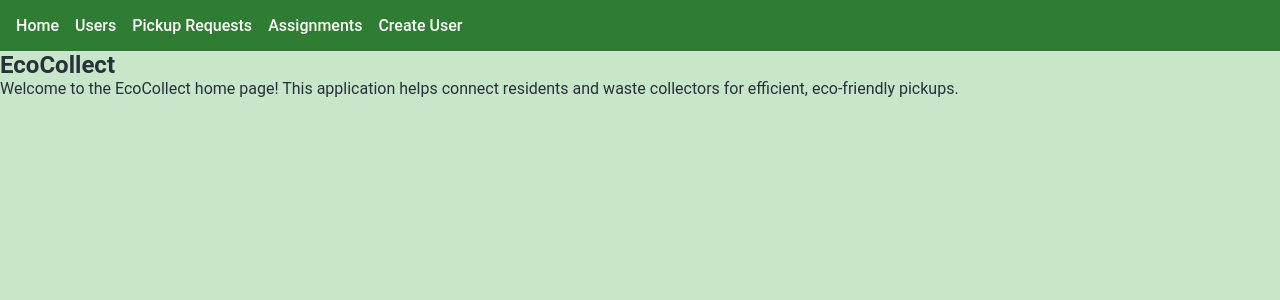
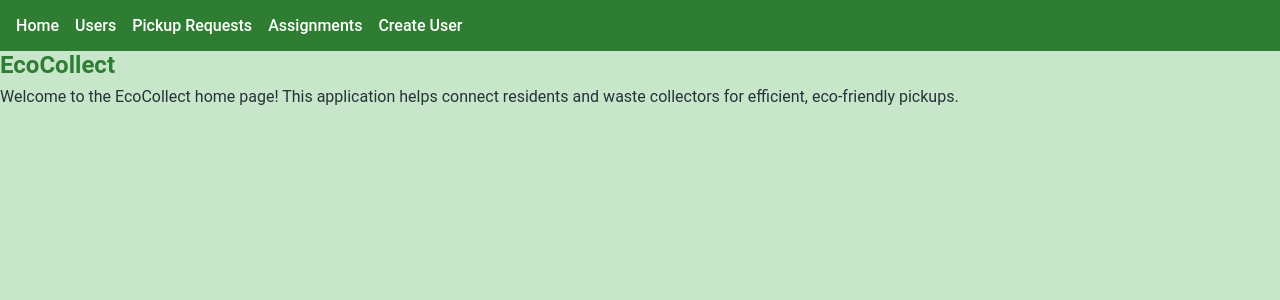
Before and after one commit to KaranjaNjiyo24/phase-4-project-ecocollect-frontend, a React (Vite) app: page / in a window 1280 px wide. Shown: the top 300 px of the page. Built offline with nearby package versions, Linux system fonts and the light colour scheme.

Commit message:
headings

```diff
--- a/src/index.css
+++ b/src/index.css
@@ -42,3 +42,9 @@ nav a {
 nav a:hover {
   color: var(--secondary-color);
 }
+
+h1, h2, h3 {
+  margin-bottom: 0.5rem;
+  color: var(--primary-color);
+  font-weight: 600;
+}
```
